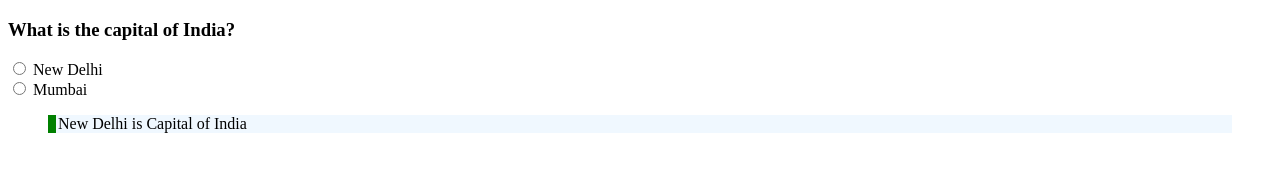
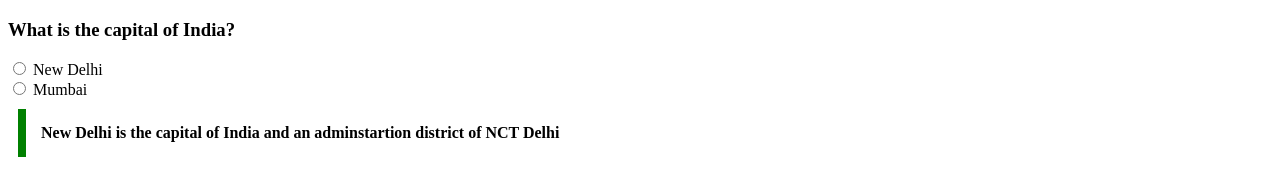
Before and after one commit to acciojob/trivia-DevshriS, a website: page main.html in a window 1280 px wide. Drawn offline with Linux system fonts and the light colour scheme.

Commit message:
initial commit1

```diff
--- a/main.html
+++ b/main.html
@@ -17,7 +17,7 @@
 			<input type="radio" name="state" value="Mumbai">
 			<label for="">Mumbai</label>
 		</form>
-		<blockquote class="text">New Delhi is Capital of India</blockquote>
+		<blockquote class="text">New Delhi is the capital of India and an adminstartion district of NCT Delhi</blockquote>
 	</div>
 	<!-- the entire body must be written by student -->
     <script type="text/javascript" src="./script.js">
--- a/styles.css
+++ b/styles.css
@@ -1,7 +1,10 @@
 
 /* Your CSS Code here. */
 .text{
-    background-color: aliceblue;
+    max-width: 600px;
+    margin: 10px;
+    padding: 15px;
     border-left: 8px solid green;
-    padding-left: 2px;
+    background-color: #f8fffe"";
+    font-weight: bold;
 }
```
